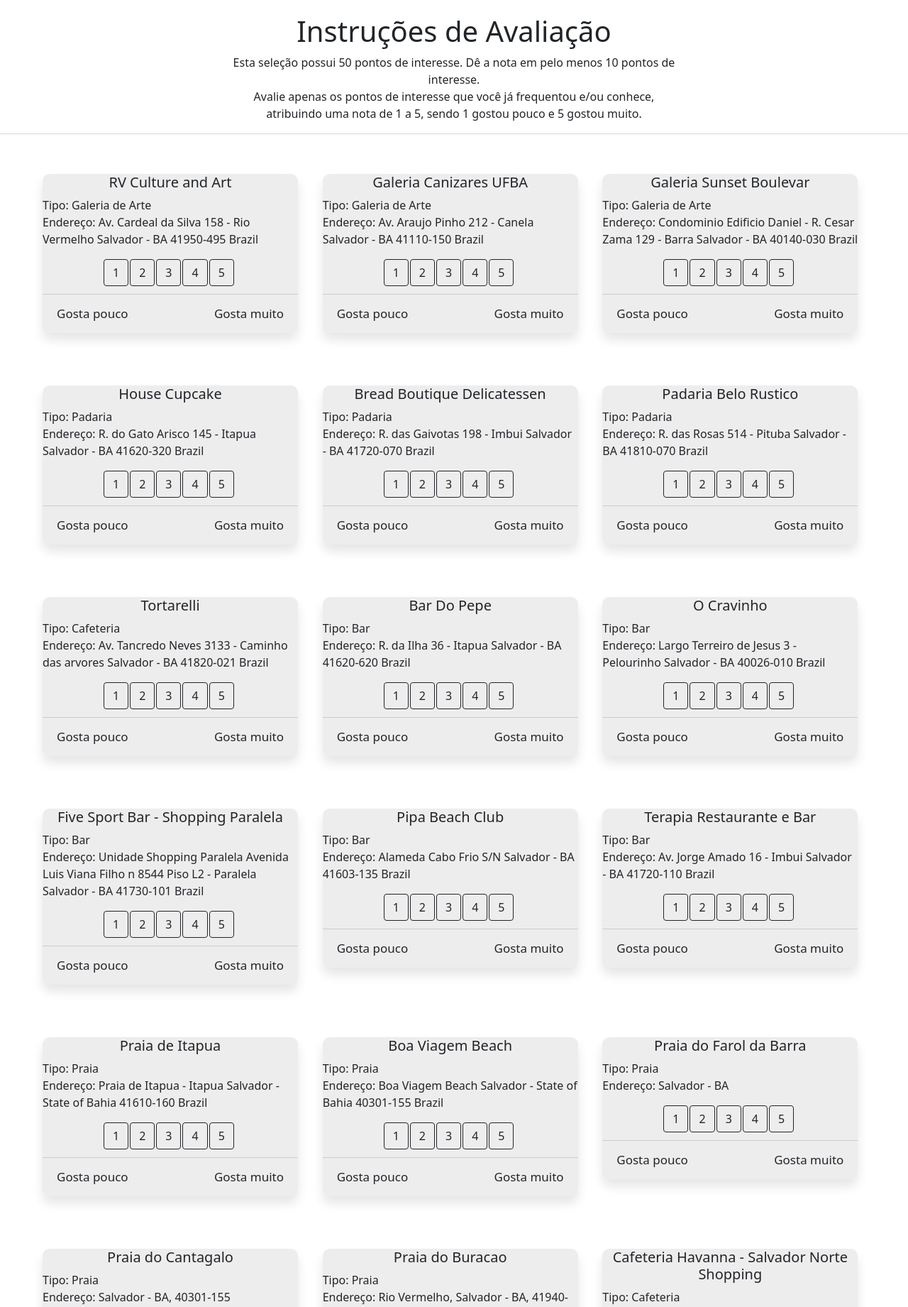
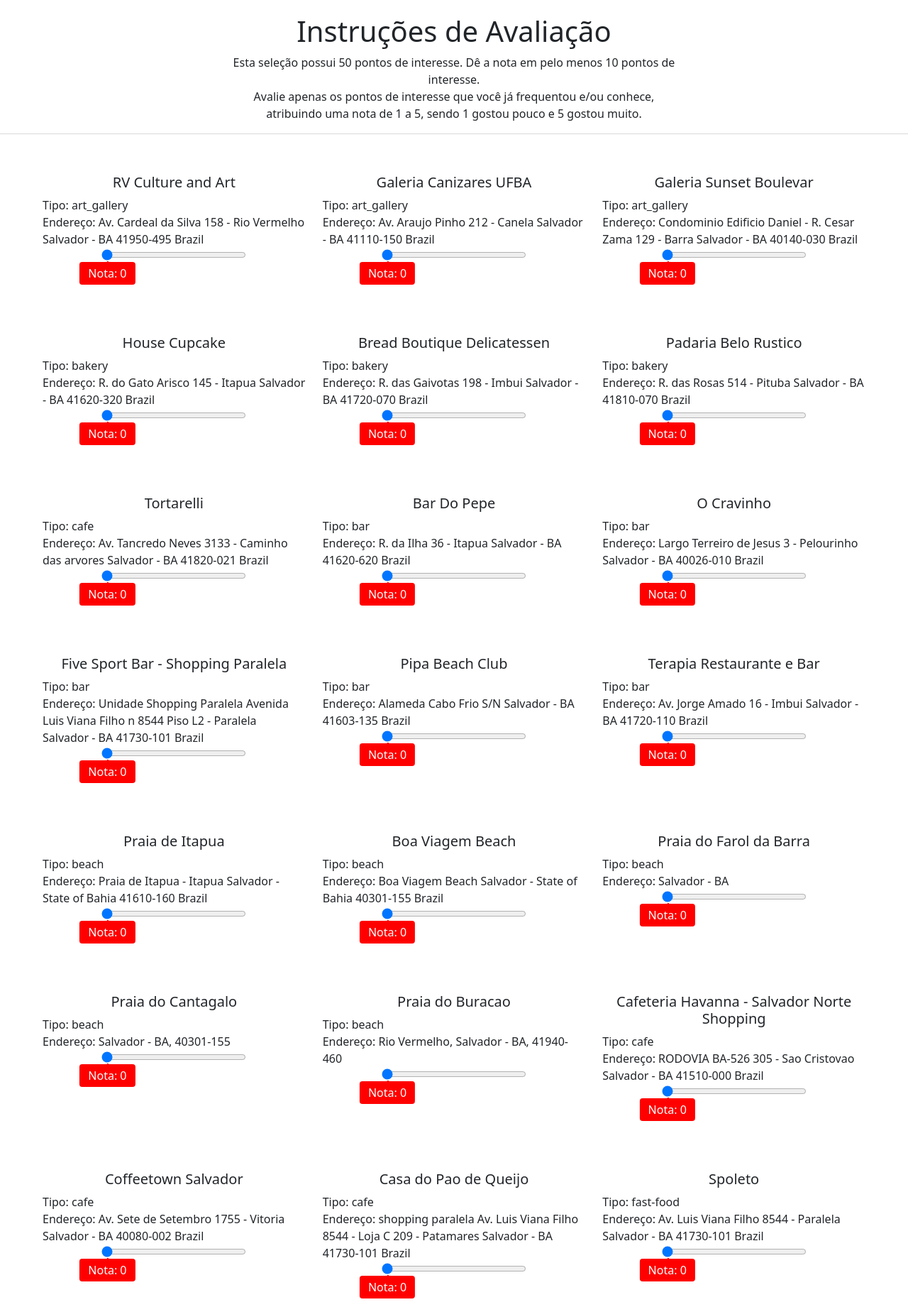
Before and after one commit to jadna/avalicao_grs, a PHP site: page /avaliacao.php in a window 1280 px wide. Shown: the part 56-1897 px from the top of the page at 71% size. Run offline with PHP 8.4, Linux system fonts and the light colour scheme; the visitor is signed in with stand-in values (Sample User, id 1); data comes from the database, SQL or seed files in the repository; data that the repository does not hold is empty; some libraries are stand-ins or nearby versions.

Commit message:
ajustando

```diff
--- a/avaliacao.php
+++ b/avaliacao.php
@@ -40,14 +40,40 @@
         <!--link href="../assets/dist/css/bootstrap.min.css" rel="stylesheet"-->
         <link href="https://cdn.jsdelivr.net/npm/bootstrap@5.0.0-beta3/dist/css/bootstrap.min.css" rel="stylesheet" integrity="sha384-eOJMYsd53ii+scO/bJGFsiCZc+5NDVN2yr8+0RDqr0Ql0h+rP48ckxlpbzKgwra6" crossorigin="anonymous">
         <link href="navbar.css" rel="stylesheet">
+        <link href="https://cdnjs.cloudflare.com/ajax/libs/font-awesome/4.7.0/css/font-awesome.css" rel="stylesheet" />
+
 
         <style>
             .medio {
                 width: 50%;
                 margin-left: 400px;
             }
+            .range-wrap {
+                position: relative;
+                margin: 0 auto 3rem;
+            }
+            .range {
+                width: 100%;
+            }
+            .bubble {
+                background: red;
+                color: white;
+                padding: 4px 12px;
+                position: absolute;
+                border-radius: 4px;
+                left: 50%;
+                transform: translateX(-50%);
+            }
+            .bubble::after {
+                content: "";
+                position: absolute;
+                width: 2px;
+                height: 2px;
+                background: red;
+                top: -1px;
+                left: 50%;
+            }
         </style>
-
     </head>
 
     <body>
@@ -74,78 +100,35 @@
 
         <div class="container-fluid">
             <div class="p-5 rounded justify-content-center">
-                <form method="POST" action="rating.php">
+                <form id="avaliacao" method="POST" action="rating.php">
                 <?php
                     //Columns must be a factor of 12 (1,2,3,4,6,12)
                     $numOfCols = 3;
                     $rowCount = 0;
                     $bootstrapColWidth = 12 / $numOfCols;
                     foreach ($pois as $poi){
-                        //var_dump($poi);
-                        if($rowCount % $numOfCols == 0) { ?> <div class="row" style="margin-bottom: 25px"> <?php }
+                        if($rowCount % $numOfCols == 0) {
+                ?> <div class="row" style="margin-bottom: 25px">
+                <?php   } //Fecha o if
                         $rowCount++;
-                        $radio_button = "button".$rowCount;
-                        $type = "type".$rowCount;
+                        $nameinput = "rating".$rowCount;
                         $poiId = "poiId".$rowCount;
-                        $rating = "rating".$rowCount;
-                        $div_id = "div".$rowCount;
+                        $label = 'label'.$rowCount;
+
                 ?>
                         <div id="div_ratings" class="col-md-<?php echo $bootstrapColWidth; ?>">
-                            <div class="wrapper">
-                                <h5 for=<?=$radio_button?> style="text-align:center"> <?=$poi['name']?></h5>
-                                <?php
-                                    if ($poi['preference'] == "art_gallery"){
-                                        $preference = "Galeria de Arte";
-                                    } elseif ($poi['preference'] == "bakery"){
-                                        $preference = "Padaria";
-                                    } elseif ($poi['preference'] == "bar"){
-                                        $preference = "Bar";
-                                    } elseif ($poi['preference'] == "beach"){
-                                        $preference = "Praia";
-                                    } elseif ($poi['preference'] == "cafe"){
-                                        $preference = "Cafeteria";
-                                    } elseif ($poi['preference'] == "fast-food"){
-                                        $preference = "Fast-food";
-                                    } elseif ($poi['preference'] == "movie_theater"){
-                                        $preference = "Cinema";
-                                    } elseif ($poi['preference'] == "museum"){
-                                        $preference = "Museu";
-                                    } elseif ($poi['preference'] == "night_club"){
-                                        $preference = "Casa Nortuna (Boate)";
-                                    } elseif ($poi['preference'] == "park"){
-                                        $preference = "Praça";
-                                    } elseif ($poi['preference'] == "restaurant"){
-                                        $preference = "Restaurante";
-                                    } elseif ($poi['preference'] == "shopping_mall"){
-                                        $preference = "Shopping";
-                                    } elseif ($poi['preference'] == "stadium"){
-                                        $preference = "Estádio";
-                                    } elseif ($poi['preference'] == "tourist_attraction"){
-                                        $preference = "Atração Turística";
-                                    } elseif ($poi['preference'] == "zoo"){
-                                        $preference = "Zoológico";
-                                    }
-                                ?>
-                                <label for=<?=$type?>>Tipo: <?=$preference?></label><br/>
-                                <label for=<?=$radio_button?>>Endereço: <?=$poi['endereco']?></label><br/>
-                                <div id=<?=$div_id?> class="btn-toolbar" role="toolbar" aria-label="Toolbar with button groups" style="margin-top: 15px; margin-left: 85px; margin-bottom: 10px;" center>
-                                    <!--div class="btn-group mr-2" role="group" aria-label="First group"-->
-                                        <button onclick="update(this.value, <?=$poi['poiId']?>, <?=$rowCount?>);" id=<?=$radio_button?> name=<?=$radio_button?> value="1" type="button" class="btn btn-outline-dark" data-toggle="button">1</button>
-                                        <button onclick="update(this.value, <?=$poi['poiId']?>, <?=$rowCount?>);" id=<?=$radio_button?> name=<?=$radio_button?> value="2" type="button" class="btn btn-outline-dark">2</button>
-                                        <button onclick="update(this.value, <?=$poi['poiId']?>, <?=$rowCount?>);" id=<?=$radio_button?> name=<?=$radio_button?> value="3" type="button" class="btn btn-outline-dark">3</button>
-                                        <button onclick="update(this.value, <?=$poi['poiId']?>, <?=$rowCount?>);" id=<?=$radio_button?> name=<?=$radio_button?> value="4" type="button" class="btn btn-outline-dark">4</button>
-                                        <button onclick="update(this.value, <?=$poi['poiId']?>, <?=$rowCount?>);" id=<?=$radio_button?> name=<?=$radio_button?> value="5" type="button" class="btn btn-outline-dark">5</button>
-                                    <!--/div-->
-                                </div>
-                                <input type="hidden" name=<?=$poiId?> id=<?=$poiId?> value=<?=$poi['poiId'];?>>
-                                <input type="hidden" name=<?=$rating?> id=<?=$rating?>>
 
-                                <div class="footer">
-                                    <span class="text"></span>
-                                    <span class="numb"></span>
-                                </div>
+                            <h5 style="text-align:center"> <?=$poi['name']?></h5>
+                            <label>Tipo: <?=$poi['preference']?></label><br/>
+                            <label>Endereço: <?=$poi['endereco']?></label><br/>
+
+                            <div class="range-wrap"  style="width: 55%;">
+                                    <input type="range" class="range" min="0" max="5" step="1" value="0" id=<?=$nameinput?> name=<?=$nameinput?> onclick="getIdPoi(this.value, <?=$poi['poiId']?>, <?=$rowCount?>);">
+                                    <output class="bubble" style="margin-top:20px;"></output>
                             </div>
-                            <br>
+
+                            <input type="hidden" name=<?=$poiId?> id=<?=$poiId?>>
+
                         </div>
                     <?php
                         if($rowCount % $numOfCols == 0) { ?>
@@ -153,7 +136,7 @@
                     <?php }
                     }
                     ?>
-                    <button id="avaliar" type="submit" class="btn btn-dark btn-lg btn-block medio">Avaliar</button>
+                    <button name="avaliar" id="avaliar" type="submit" class="btn btn-dark btn-lg btn-block medio">Avaliar</button>
                     <!--button type="submit" style="margin-left: 500px;" class="btn btn-dark btn-lg btn-block" id="salvar" name="salvar">Salvar</button-->
 
                 </form>
@@ -162,32 +145,15 @@
         </div>
 
 
+
+
         <script src="https://cdn.jsdelivr.net/npm/bootstrap@5.0.0-beta3/dist/js/bootstrap.bundle.min.js" integrity="sha384-JEW9xMcG8R+pH31jmWH6WWP0WintQrMb4s7ZOdauHnUtxwoG2vI5DkLtS3qm9Ekf" crossorigin="anonymous"></script>
         <script src="https://cdn.jsdelivr.net/npm/@popperjs/core@2.9.1/dist/umd/popper.min.js" integrity="sha384-SR1sx49pcuLnqZUnnPwx6FCym0wLsk5JZuNx2bPPENzswTNFaQU1RDvt3wT4gWFG" crossorigin="anonymous"></script>
         <script src="https://cdn.jsdelivr.net/npm/bootstrap@5.0.0-beta3/dist/js/bootstrap.min.js" integrity="sha384-j0CNLUeiqtyaRmlzUHCPZ+Gy5fQu0dQ6eZ/xAww941Ai1SxSY+0EQqNXNE6DZiVc" crossorigin="anonymous"></script>
         <script src="https://ajax.googleapis.com/ajax/libs/jquery/1.11.1/jquery.min.js"></script>
         <script type="text/javascript">
 
-            /*const queryString = window.location.search;
-            const urlParams = new URLSearchParams(queryString);
-            const userId = urlParams.get('userId')
-            document.querySelector("[id='userId']").value = userId;
-            console.log(userId);*/
-
-            function update(val, poi, idInput) {
-
-                /** PEGA O EVENTO PELO ID DA DIV DEPOIS PEGA O VALOR DO BUTTON CLICADO E SETA NA VARIAVEL ESCONDIDA */
-
-                var div = "#div"+idInput;
-                $(div).on('click', 'button', function(event) {
-                    console.log($(this).text())
-                    var value = $(this).val();
-                    var name_input = "rating"+idInput;
-                    document.getElementById(name_input).value = value;
-                    console.log(document.getElementById(name_input).value);
-
-                });
-
+            function getIdPoi(val, poi, idInput) {
 
                 if(val != 0){
                     var id = "poiId"+idInput;
@@ -199,6 +165,63 @@
 
                 }
             }
+
+            const allRanges = document.querySelectorAll(".range-wrap");
+            allRanges.forEach(wrap => {
+                const range = wrap.querySelector(".range");
+                const bubble = wrap.querySelector(".bubble");
+
+                range.addEventListener("input", () => {
+                    setBubble(range, bubble);
+                });
+                setBubble(range, bubble);
+            });
+
+            function setBubble(range, bubble) {
+                console.log(range);
+                console.log(bubble);
+                const val = range.value;
+                const min = range.min ? range.min : 0;
+                const max = range.max ? range.max : 100;
+                const newVal = Number(((val - min) * 100) / (max - min));
+                bubble.innerHTML = "Nota: "+val;
+
+                // Sorta magic numbers based on size of the native UI thumb
+                bubble.style.left = `calc(${newVal}% + (${8 - newVal * 0.15}px))`;
+            }
+
+            $("#avaliacao").submit(function() {
+
+                var dados = jQuery(this).serialize();
+                console.log(dados);
+                var confirmacao = confirm("Por favor, confirme a avaliação!")
+                console.log(confirmacao);
+                if (confirmacao == true){
+
+                    $.ajax({
+                        type: "POST",
+                        url: "rating.php",
+                        dataType: "json",
+                        data: dados,
+                        success : function(data){
+                            console.log(data)
+                            if (data.code == "200"){
+                                alert(data.msg);
+                                window.location.href='index.php';
+                            }else if(data.code == "402"){
+                                alert(data.msg);
+                            }else{
+                                alert(data.msg);
+
+                            }
+                        }
+                    });
+                    return true;
+                }
+                else return false;
+            });
+
+
         </script>
 
     </body>
--- a/conexao.php
+++ b/conexao.php
@@ -1,13 +1,13 @@
 <?php
 
     //mysql://bc9f1bb91881e9:20028330@us-cdbr-east-03.cleardb.com/heroku_05eab3fa1dd0708?reconnect=true
-    $servidor = "us-cdbr-east-03.cleardb.com";
+    /*$servidor = "us-cdbr-east-03.cleardb.com";
     $usuario = "bc9f1bb91881e9";
     $senha = "20028330";
-    $dbname = "heroku_05eab3fa1dd0708";
+    $dbname = "heroku_05eab3fa1dd0708"; */
 
-    $mysqli = mysqli_connect($servidor, $usuario, $senha, $dbname);
-    //$mysqli = mysqli_connect("localhost", "root", "", "avaliacao_grs");
+    //$mysqli = mysqli_connect($servidor, $usuario, $senha, $dbname);
+    $mysqli = mysqli_connect("localhost", "root", "", "avaliacao_grs");
 
     if (!$mysqli) {
         echo "Error: Falha ao conectar-se com o banco de dados MySQL." . PHP_EOL;
```
Also changed, not shown: avaliacao copy.php (added, +205 -0 lines), instrucoes.php (+5 -5 lines), rating.php (+16 -8 lines), style.css (line endings or trailing spaces).
